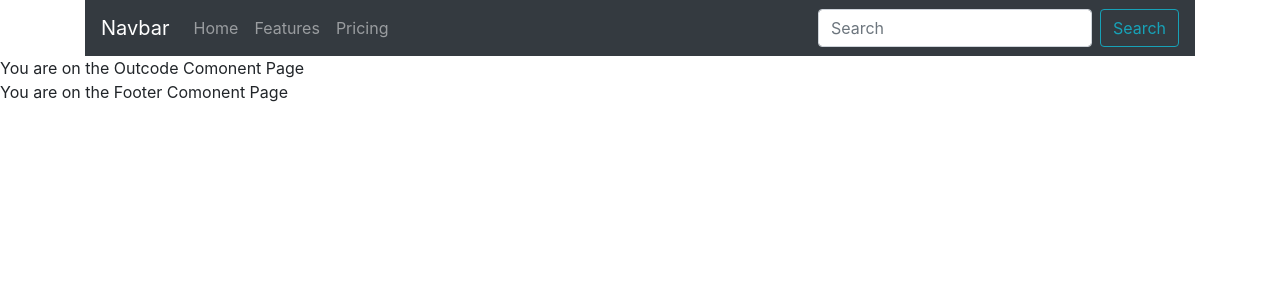
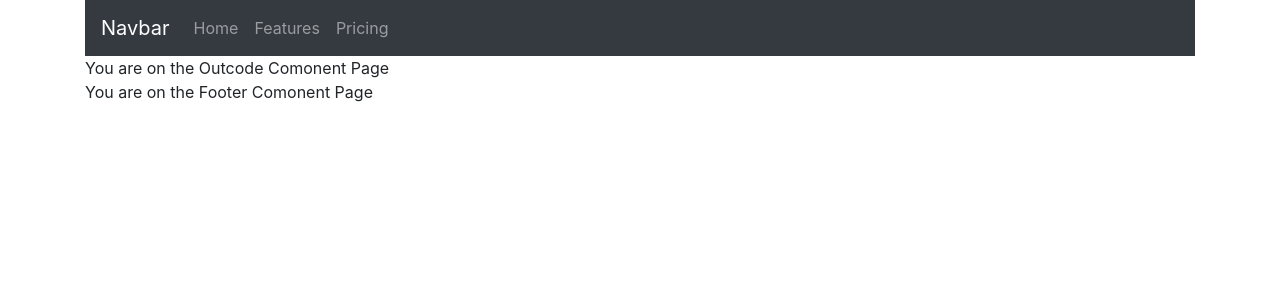
Before and after one commit to maaz1996/FullStack, a React (Create React App) app in the folder frontend/: page / in a window 1280 px wide. Shown: the top 300 px of the page. Built offline with nearby package versions, Linux system fonts and the light colour scheme.

Commit message:
changes in navbar

```diff
--- a/frontend/src/components/footer.component.jsx
+++ b/frontend/src/components/footer.component.jsx
@@ -3,7 +3,7 @@
 class Footer extends Component{
     render(){
         return(
-        <div>
+        <div className="container">
             You are on the Footer Comonent Page
             </div>
 
--- a/frontend/src/components/navbar.component.jsx
+++ b/frontend/src/components/navbar.component.jsx
@@ -12,10 +12,7 @@
               <Nav.Link href="#features">Features</Nav.Link>
               <Nav.Link href="#pricing">Pricing</Nav.Link>
             </Nav>
-            <Form inline>
-              <FormControl type="text" placeholder="Search" className="mr-sm-2" />
-              <Button variant="outline-info">Search</Button>
-            </Form>
+
           </Navbar>
           </div>
 
--- a/frontend/src/components/outcode.component.jsx
+++ b/frontend/src/components/outcode.component.jsx
@@ -3,7 +3,7 @@
 class Outcode extends Component{
     render(){
         return(
-        <div>
+            <div className="container">
             You are on the Outcode Comonent Page
             </div>
 
```
